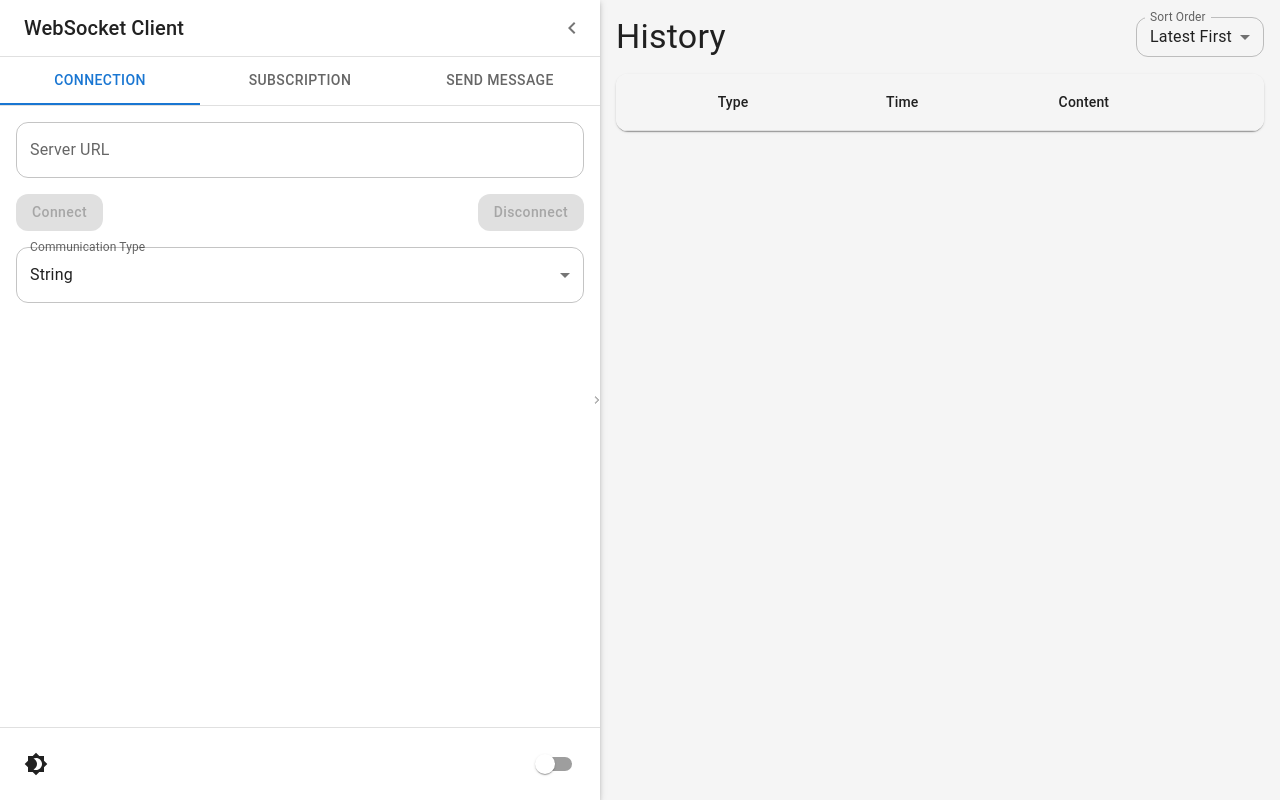
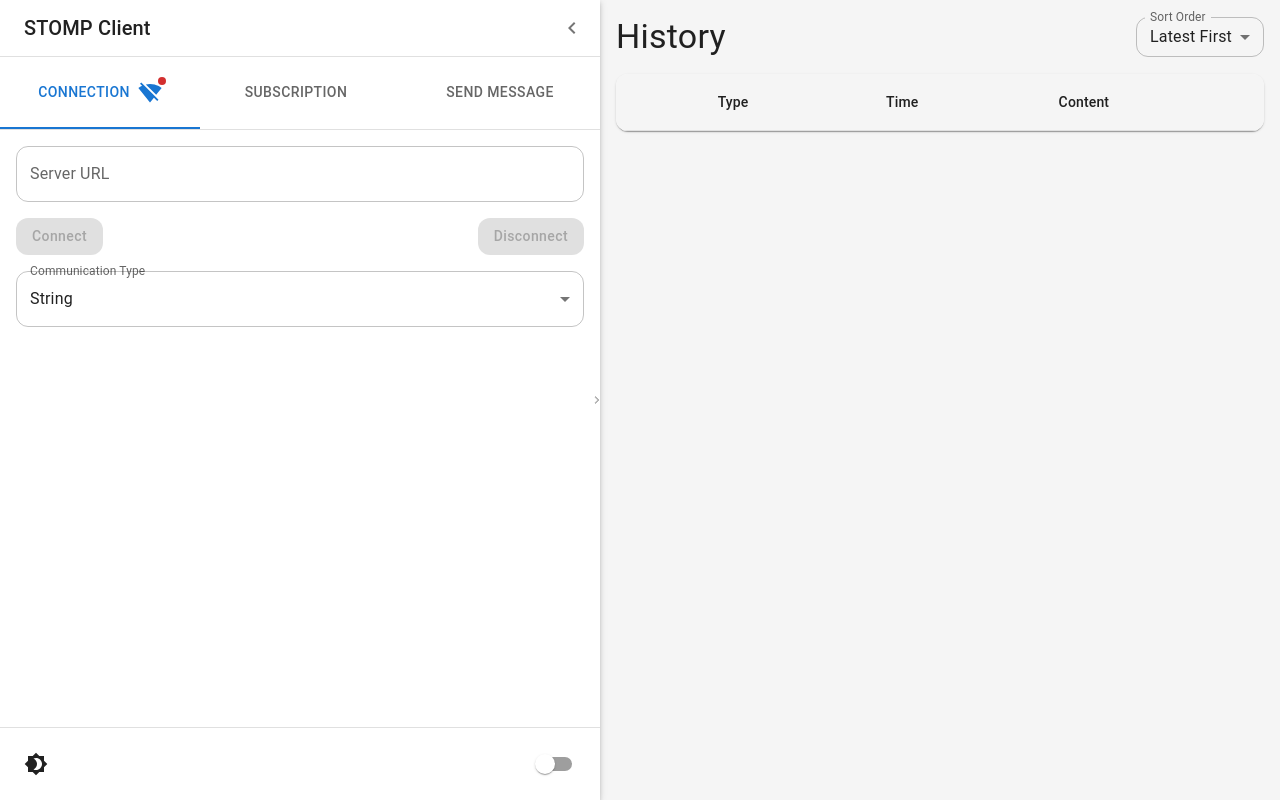
Before and after one commit to waterfogSW/stomp-client, a Next.js app: page / in a window 1280 px wide. Built offline with nearby package versions, Linux system fonts and the light colour scheme.

Commit message:
✨ sidebar UI 레드닷 추가

```diff
--- a/src/components/Sidebar.tsx
+++ b/src/components/Sidebar.tsx
@@ -1,21 +1,31 @@
-import React, { useState } from 'react';
+import React, {useState} from 'react';
 import {
-  Paper, Box, IconButton, Typography, Divider,
-  Tabs, Tab, Switch, Tooltip
+  Badge,
+  Box,
+  Divider,
+  IconButton,
+  Paper,
+  Switch,
+  Tab,
+  Tabs,
+  Tooltip,
+  Typography
 } from '@mui/material';
 import {
+  Brightness4 as Brightness4Icon,
+  Brightness7 as Brightness7Icon,
   ChevronLeft as ChevronLeftIcon,
   ChevronRight as ChevronRightIcon,
-  Brightness4 as Brightness4Icon,
-  Brightness7 as Brightness7Icon,
+  SignalWifi4Bar as SignalWifi4BarIcon,
+  SignalWifiOff as SignalWifiOffIcon,
 } from '@mui/icons-material';
-import { Client } from '@stomp/stompjs';
-import { ConnectionPanel } from './ConnectionPanel';
-import { SubscriptionPanel } from './SubscriptionPanel';
-import { MessageInput } from './MessageInput';
+import {Client} from '@stomp/stompjs';
+import {ConnectionPanel} from './ConnectionPanel';
+import {SubscriptionPanel} from './SubscriptionPanel';
+import {MessageInput} from './MessageInput';
 import * as protobuf from 'protobufjs';
-import { MessageItem } from './WebSocketClient';
-import { ResizableBox, ResizeCallbackData } from 'react-resizable';
+import {MessageItem} from './WebSocketClient';
+import {ResizableBox, ResizeCallbackData} from 'react-resizable';
 import 'react-resizable/css/styles.css';
 
 interface SidebarProps {
@@ -76,10 +86,9 @@ export const Sidebar: React.FC<SidebarProps> = ({
                                                   setLoadedProtoFiles
                                                 }) => {
   const [activeTab, setActiveTab] = useState<number>(0);
-
   const [sidebarWidth, setSidebarWidth] = useState(600);
 
-  const handleResize = (event: React.SyntheticEvent, { size }: ResizeCallbackData) => {
+  const handleResize = (event: React.SyntheticEvent, {size}: ResizeCallbackData) => {
     setSidebarWidth(size.width);
   };
 
@@ -97,7 +106,7 @@ export const Sidebar: React.FC<SidebarProps> = ({
           maxConstraints={[500, Infinity]}
           axis="x"
           onResize={handleResize}
-          handle={<div className="react-resizable-handle react-resizable-handle-e" />}
+          handle={<div className="react-resizable-handle react-resizable-handle-e"/>}
       >
         <Paper
             elevation={3}
@@ -118,28 +127,50 @@ export const Sidebar: React.FC<SidebarProps> = ({
             p: 1,
           }}>
             {isSidebarOpen && (
-                <Typography variant="h6" sx={{ pl: 2 }}>
-                  WebSocket Client
+                <Typography variant="h6" sx={{pl: 2}}>
+                  STOMP Client
                 </Typography>
             )}
             <IconButton onClick={toggleSidebar}>
-              {isSidebarOpen ? <ChevronLeftIcon /> : <ChevronRightIcon />}
+              {isSidebarOpen ? <ChevronLeftIcon/> : <ChevronRightIcon/>}
             </IconButton>
           </Box>
-          <Divider />
+          <Divider/>
           {isSidebarOpen && (
               <>
                 <Tabs
                     value={activeTab}
                     onChange={handleTabChange}
                     variant="fullWidth"
-                    sx={{ borderBottom: 1, borderColor: 'divider' }}
+                    sx={{borderBottom: 1, borderColor: 'divider'}}
                 >
-                  <Tab label="Connection" />
-                  <Tab label="Subscription" />
-                  <Tab label="Send Message" />
+                  <Tab
+                      label="Connection"
+                      icon={
+                        <Badge color={connected ? "success" : "error"} variant="dot">
+                          {connected ? <SignalWifi4BarIcon/> : <SignalWifiOffIcon/>}
+                        </Badge>
+                      }
+                      iconPosition="end"
+                  />
+                  <Tab
+                      label="Subscription "
+                      icon={
+                        <Badge
+                            badgeContent={subscribeChannels.length}
+                            color="primary"
+                            sx={{
+                              '& .MuiBadge-badge': {
+                                right: -5,
+                              },
+                            }}
+                        ></Badge>
+                      }
+                      iconPosition="end"
+                  />
+                  <Tab label="Send Message"/>
                 </Tabs>
-                <Box sx={{ flexGrow: 1, overflowY: 'auto', p: 2 }}>
+                <Box sx={{flexGrow: 1, overflowY: 'auto', p: 2}}>
                   {activeTab === 0 && (
                       <ConnectionPanel
                           connected={connected}
@@ -184,18 +215,18 @@ export const Sidebar: React.FC<SidebarProps> = ({
                 </Box>
               </>
           )}
-          <Divider />
-          <Box sx={{ p: 2, display: 'flex', alignItems: 'center', justifyContent: 'space-between' }}>
+          <Divider/>
+          <Box sx={{p: 2, display: 'flex', alignItems: 'center', justifyContent: 'space-between'}}>
             <Tooltip title="Toggle dark mode">
               <IconButton onClick={toggleColorMode} color="inherit">
-                {mode === 'dark' ? <Brightness7Icon /> : <Brightness4Icon />}
+                {mode === 'dark' ? <Brightness7Icon/> : <Brightness4Icon/>}
               </IconButton>
             </Tooltip>
             {isSidebarOpen && (
                 <Switch
                     checked={communicationType === 'protobuf'}
                     onChange={() => setCommunicationType(prev => prev === 'string' ? 'protobuf' : 'string')}
-                    inputProps={{ 'aria-label': 'communication type' }}
+                    inputProps={{'aria-label': 'communication type'}}
                 />
             )}
           </Box>
```
